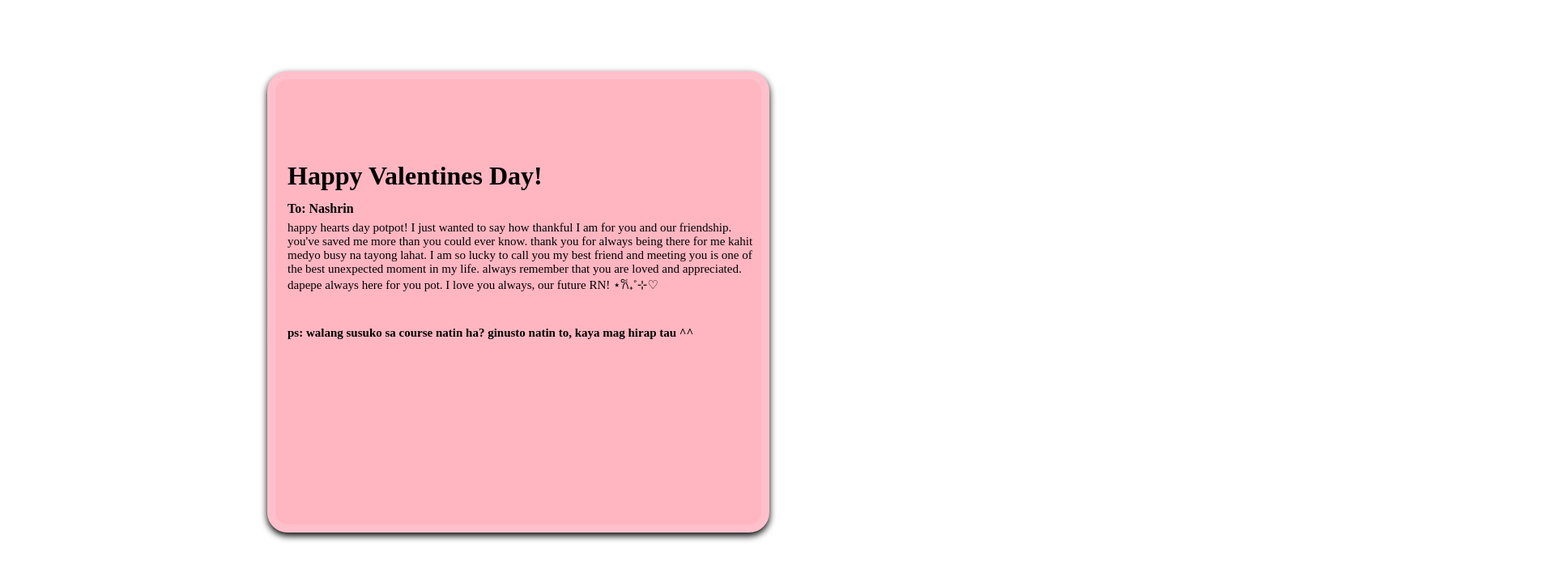
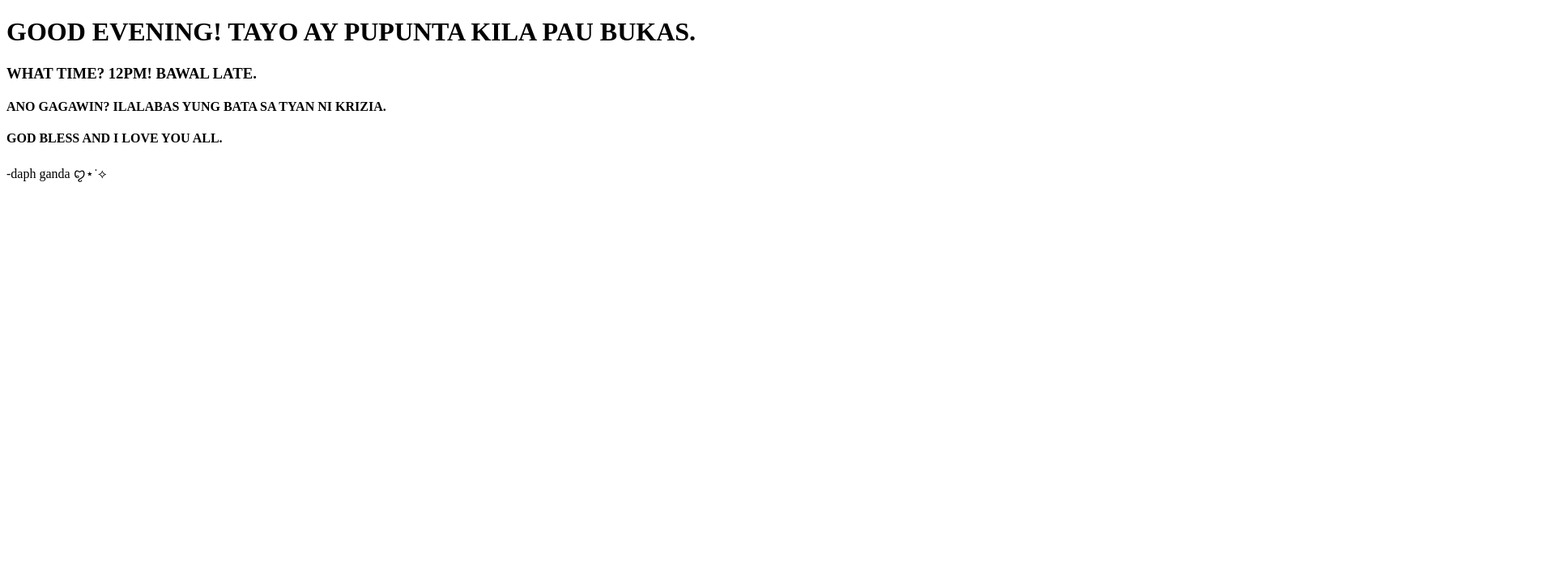
Before and after one commit to qwdap13/For-Nashrin, a plain HTML site: page index.html in a window 1280 px wide. Shown: the top 708 px of the page at 81% size, 1920 px wide, since content can reach past the window. Drawn offline with Linux system fonts and the light colour scheme.

Commit message:
Update index.html

```diff
--- a/index.html
+++ b/index.html
@@ -3,28 +3,18 @@
 <head>
     <meta charset="UTF-8">
     <meta name="viewport" content="width=device-width, initial-scale=1.0">
-    <title>Valentines Card</title>
     <link rel="stylesheet" href="styles.css">
+    <title>GALA</title>
 </head>
 <body>
-    <div class="card">
-        <div class="card-header">
-        </div>
-
-        <div class="profile-container">
-
-        </div>
-
-        <div class="container">
-        <h1>Happy Valentines Day!</h1>
-        <h4>To: Nashrin</h4>
-
-
-        <p>happy hearts day potpot! I just wanted to say how thankful I am for you and our friendship. you've saved me more than you could ever know. thank you for always being there for me kahit medyo busy na tayong lahat. I am so lucky to call you my best friend and meeting you is one of the best unexpected moment in my life.
-        always remember that you are loved and appreciated. dapepe always here for you pot. I love you always, our future RN! ⋆𐙚₊˚⊹♡</p>
-        <h6>ps: walang susuko sa course natin ha? ginusto natin to, kaya mag hirap tau ^^</h6>
+    <div class="header">
+        <h1>GOOD EVENING! TAYO AY PUPUNTA KILA PAU BUKAS.</h1>
     </div>
-
+    <div class="con">
+        <h3>WHAT TIME? 12PM! BAWAL LATE.</h3>
+       <h4>ANO GAGAWIN? ILALABAS YUNG BATA SA TYAN NI KRIZIA.</h4>
+       <h4> GOD BLESS AND I LOVE YOU ALL.</h4>
+        <p>-daph ganda ꨄ⋆˙⟡</p>
     </div>
 
 </body>
```
